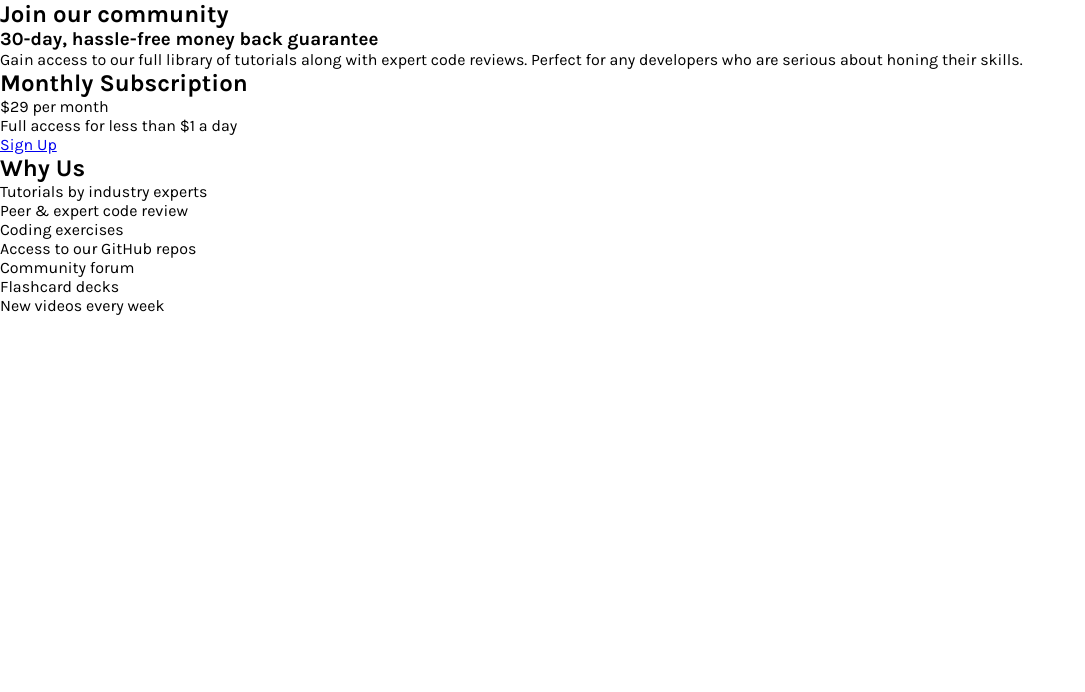
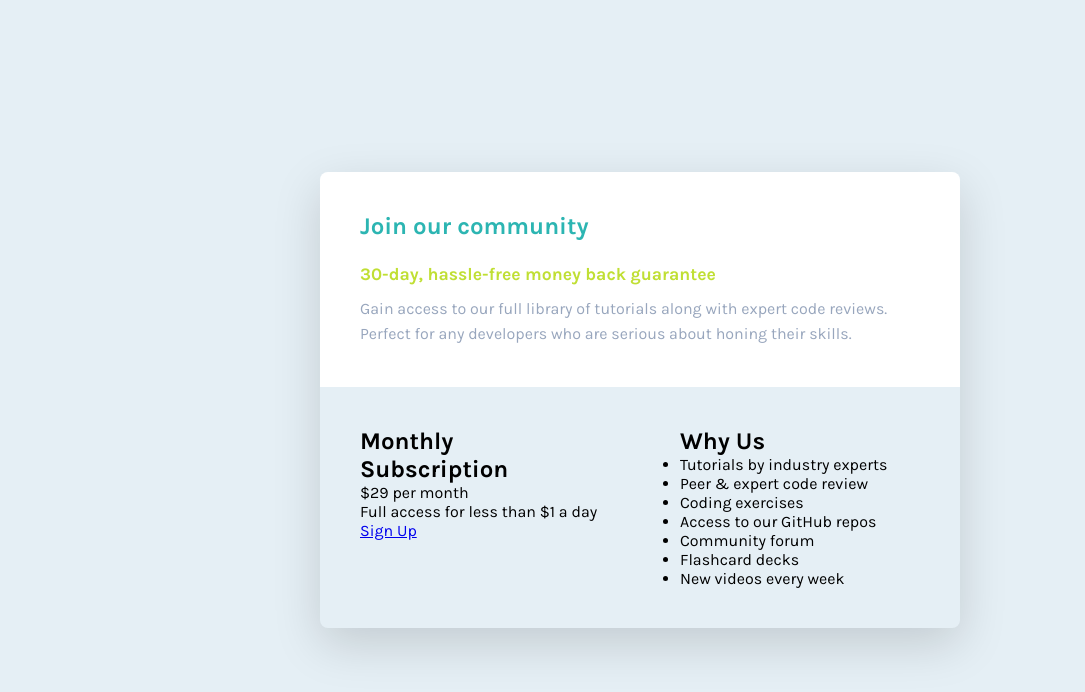
Before and after one commit to KristinaRadosavljevic/single-price-grid-component, a website: page index.html in a window 1280 px wide. Shown: the whole page, without its empty margins (0-1085 px from the left). Drawn offline with Linux system fonts and the light colour scheme.

Commit message:
Styled the card and the Intro section.

```diff
--- a/scss/styles.scss
+++ b/scss/styles.scss
@@ -2,9 +2,11 @@
 
 // Color variables
 $cyan: hsl(179, 62%, 43%);
+$dark-cyan: hsl(179, 61%, 44%);
 $bright-yellow: hsl(71, 73%, 54%);
 $light-gray: hsl(204, 43%, 93%);
 $grayish-blue: hsl(218, 22%, 67%);
+$white: hsl(0, 0%, 100%);
 
 // Global resets
 *,
@@ -18,4 +20,56 @@
 body {
   font-size: 1rem;
   font-family: "Karla", sans-serif;
+  background-color: $light-gray;
+  min-height: 100vh;
+  display: grid;
+  place-content: center;
 }
+
+main {
+  display: grid;
+  grid-template-columns: repeat(2, 1fr);
+  grid-template-areas:
+    "intro intro"
+    "price why-us";
+  max-width: 40rem;
+  border-radius: 0.5rem;
+  overflow: hidden;
+  box-shadow: 0 1rem 3rem rgba(0, 0, 0, 0.15);
+}
+
+section {
+  padding: 2.5rem;
+
+  &.intro {
+    grid-area: intro;
+    background-color: $white;
+
+    h1 {
+      color: $dark-cyan;
+      font-size: 1.5rem;
+      font-weight: 700;
+      margin-bottom: 1.5rem;
+    }
+
+    h3 {
+      color: $bright-yellow;
+      font-size: 1.1rem;
+      font-weight: 700;
+      margin-bottom: 0.7rem;
+    }
+
+    p {
+      line-height: 1.6;
+      color: $grayish-blue;
+    }
+  }
+
+  &.price {
+    grid-area: price;
+  }
+
+  &.why-us {
+    grid-area: why-us;
+  }
+}
```
Also changed, not shown: css/styles.css.
